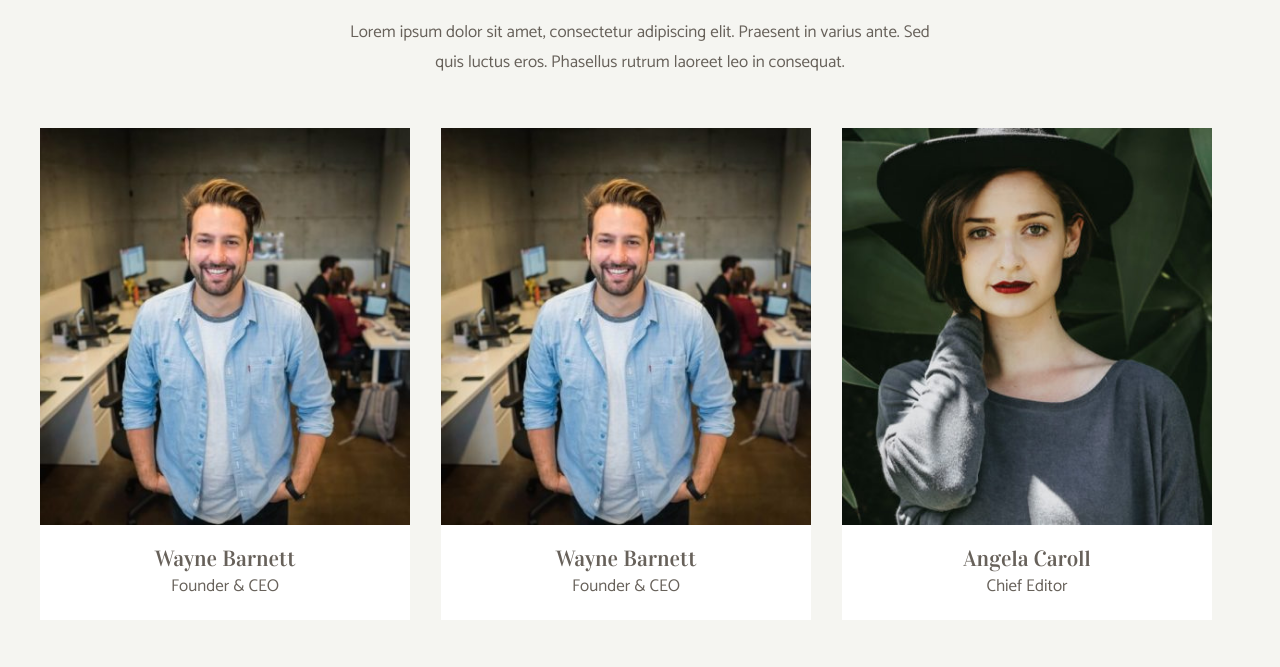
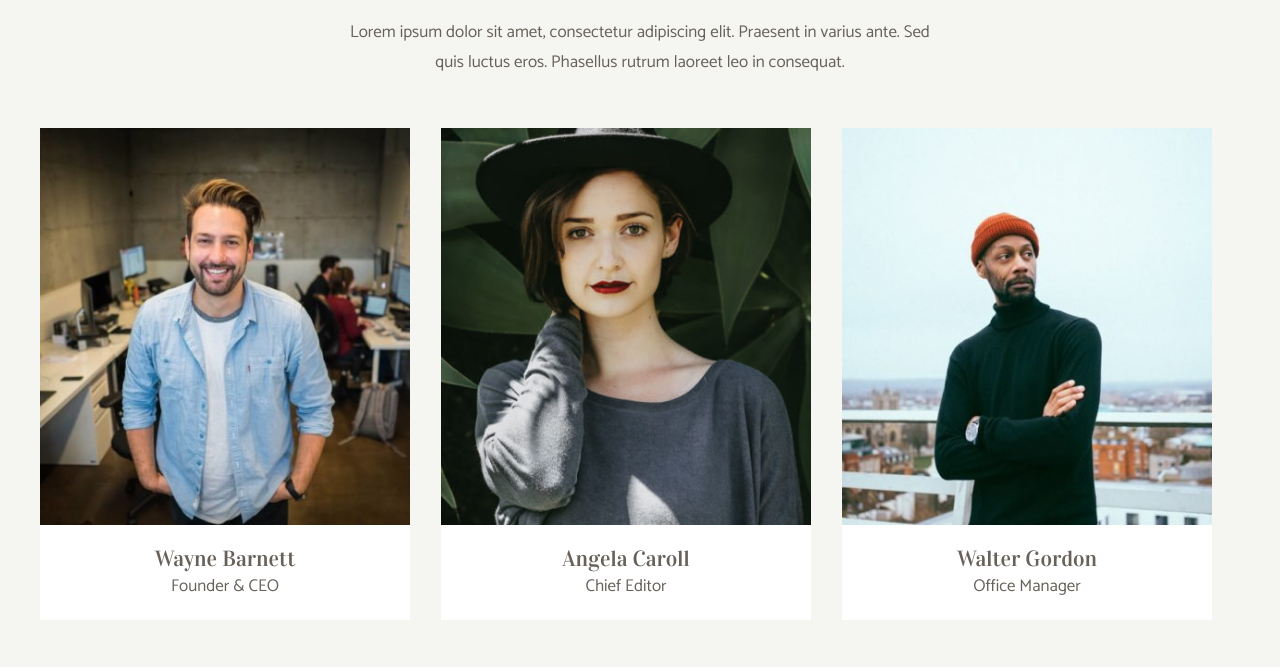
Before and after one commit to Barbarubia/js-our-team, a plain HTML site: page index.html in a window 1280 px wide. Shown: the part 107-774 px from the top of the page. Drawn offline with Linux system fonts and the light colour scheme.

Commit message:
rimossa card statica

```diff
--- a/js/script.js
+++ b/js/script.js
@@ -47,7 +47,7 @@ for (let i = 0; i < arrMembersTeam.length; i++) {
     eleTeamCard.append(eleCardImage);
     let eleImg = document.createElement('img')
     eleImg.src = `img/${arrMembersTeam[i].image}`;
-    eleImg.alt = `img/${arrMembersTeam[i].name}`;
+    eleImg.alt = `${arrMembersTeam[i].name}`;
     eleCardImage.append(eleImg);
     // generazione elemento che contiene nome e ruolo del membro pescandoli dall'array dei membri
     let eleCardText = document.createElement('div');
```
Also changed, not shown: index.html (+2 -1 lines).
